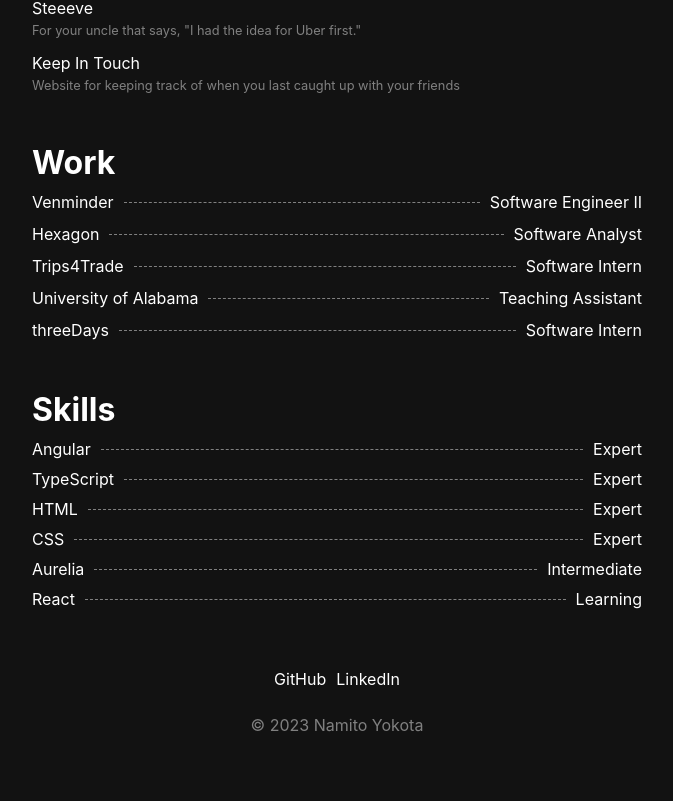
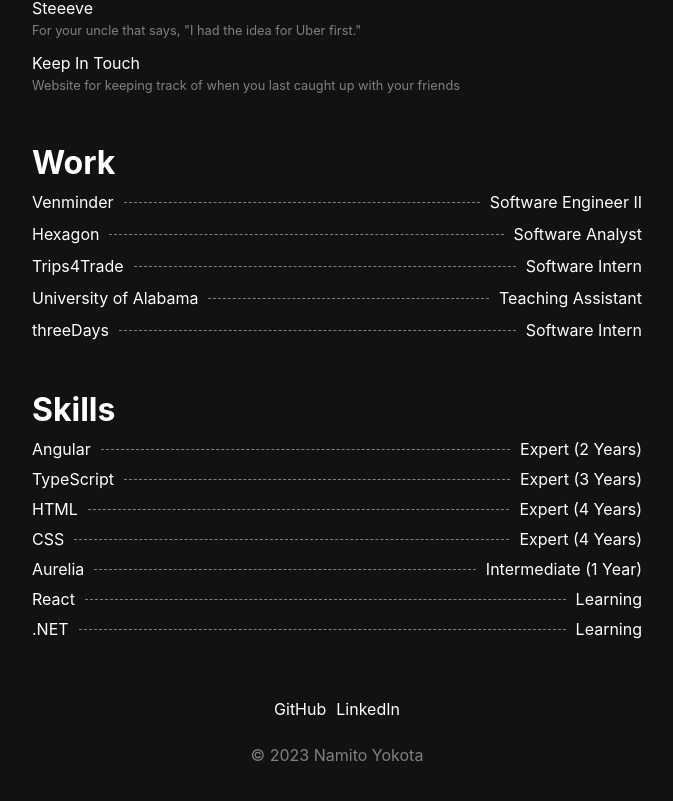
Before and after one commit to namitoyokota/portfolio, a Next.js app: page / in a window 1280 px wide. Shown: the part 445-1246 px from the top of the page, without its empty margins (303-976 px from the left). Built offline with nearby package versions, Linux system fonts and the light colour scheme.

Commit message:
added years to skill list

```diff
--- a/pages/index.tsx
+++ b/pages/index.tsx
@@ -128,35 +128,41 @@ export const Index = (): JSX.Element => {
                 <div className={styles.skillitem}>
                     <span>Angular</span>
                     <hr className={styles.divider} />
-                    <span className={styles.skilllevel}>Expert</span>
+                    <span className={styles.skilllevel}>Expert (2 Years)</span>
                 </div>
 
                 <div className={styles.skillitem}>
                     <span>TypeScript</span>
                     <hr className={styles.divider} />
-                    <span className={styles.skilllevel}>Expert</span>
+                    <span className={styles.skilllevel}>Expert (3 Years)</span>
                 </div>
 
                 <div className={styles.skillitem}>
                     <span>HTML</span>
                     <hr className={styles.divider} />
-                    <span className={styles.skilllevel}>Expert</span>
+                    <span className={styles.skilllevel}>Expert (4 Years)</span>
                 </div>
 
                 <div className={styles.skillitem}>
                     <span>CSS</span>
                     <hr className={styles.divider} />
-                    <span className={styles.skilllevel}>Expert</span>
+                    <span className={styles.skilllevel}>Expert (4 Years)</span>
                 </div>
 
                 <div className={styles.skillitem}>
                     <span>Aurelia</span>
                     <hr className={styles.divider} />
-                    <span className={styles.skilllevel}>Intermediate</span>
+                    <span className={styles.skilllevel}>Intermediate (1 Year)</span>
                 </div>
 
                 <div className={styles.skillitem}>
                     <span>React</span>
+                    <hr className={styles.divider} />
+                    <span className={styles.skilllevel}>Learning</span>
+                </div>
+
+                <div className={styles.skillitem}>
+                    <span>.NET</span>
                     <hr className={styles.divider} />
                     <span className={styles.skilllevel}>Learning</span>
                 </div>
```
